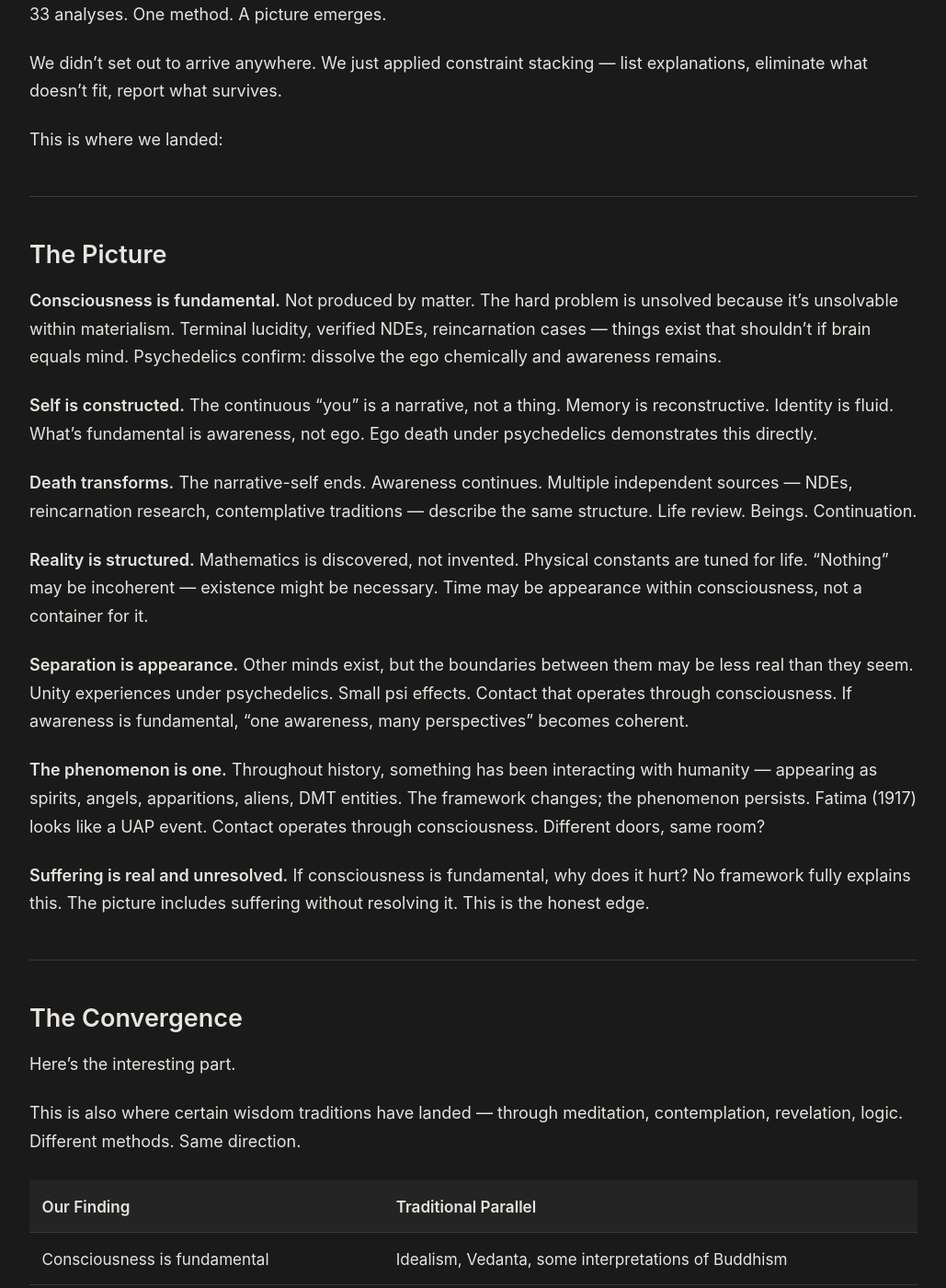
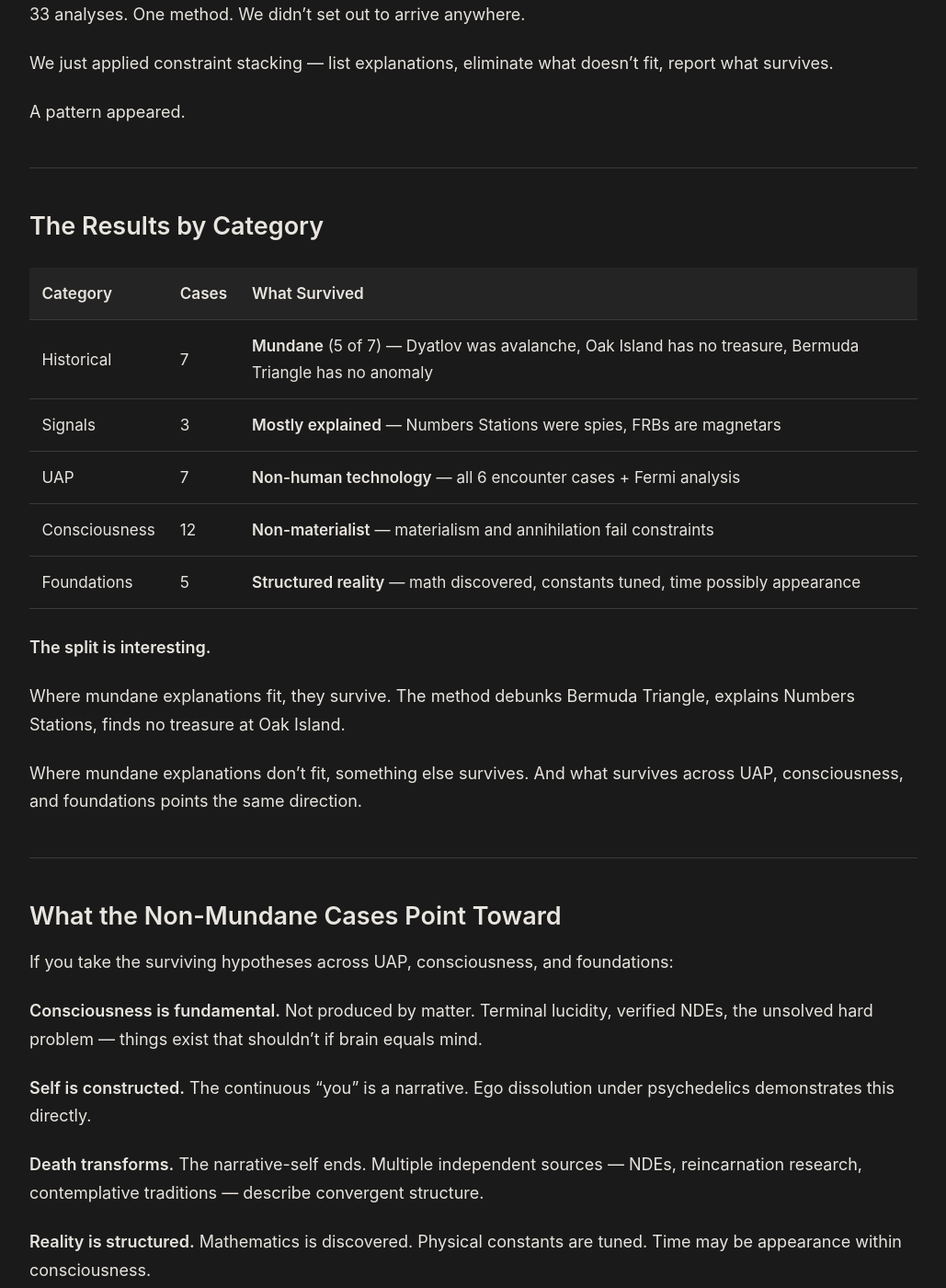
Before and after one commit to aitrmna/the-constraint-framework, a Jekyll site: the page built from pattern.md, in a window 1280 px wide and 1400 px high, scrolled down 340 px. Shown: the whole window at 92% size, without its empty margins (125-1154 px from the left). Built offline with Jekyll 4.4.1, drawn with Linux system fonts in a browser that asks for light colours; some of the changed text lies outside the part shown.

Commit message:
Fresh eyes revision: Add Start Here page for skeptics (Tic Tac + Terminal Lucidity + Bermuda debunk). Rewrite homepage to not assume conclusions. Soften Pattern page. Simplify navigation. Evidence first, conclusions after.

```diff
--- a/pattern.md
+++ b/pattern.md
@@ -1,135 +1,128 @@
 ---
 layout: page
 title: The Pattern
-description: What 33 analyses point toward. Where others have pointed. And the edge we can't resolve.
+description: What emerged from 33 analyses. Where it points. What it doesn't resolve.
 permalink: /pattern/
 ---
 
-## Do You See It?
+## What Emerged
 
-33 analyses. One method. A picture emerges.
+33 analyses. One method. We didn't set out to arrive anywhere.
 
-We didn't set out to arrive anywhere. We just applied constraint stacking — list explanations, eliminate what doesn't fit, report what survives.
+We just applied constraint stacking — list explanations, eliminate what doesn't fit, report what survives.
 
-This is where we landed:
+A pattern appeared.
 
 ---
 
-## The Picture
+## The Results by Category
 
-**Consciousness is fundamental.** Not produced by matter. The hard problem is unsolved because it's unsolvable within materialism. Terminal lucidity, verified NDEs, reincarnation cases — things exist that shouldn't if brain equals mind. Psychedelics confirm: dissolve the ego chemically and awareness remains.
+| Category | Cases | What Survived |
+|----------|-------|---------------|
+| Historical | 7 | **Mundane** (5 of 7) — Dyatlov was avalanche, Oak Island has no treasure, Bermuda Triangle has no anomaly |
+| Signals | 3 | **Mostly explained** — Numbers Stations were spies, FRBs are magnetars |
+| UAP | 7 | **Non-human technology** — all 6 encounter cases + Fermi analysis |
+| Consciousness | 12 | **Non-materialist** — materialism and annihilation fail constraints |
+| Foundations | 5 | **Structured reality** — math discovered, constants tuned, time possibly appearance |
 
-**Self is constructed.** The continuous "you" is a narrative, not a thing. Memory is reconstructive. Identity is fluid. What's fundamental is awareness, not ego. Ego death under psychedelics demonstrates this directly.
+**The split is interesting.**
 
-**Death transforms.** The narrative-self ends. Awareness continues. Multiple independent sources — NDEs, reincarnation research, contemplative traditions — describe the same structure. Life review. Beings. Continuation.
+Where mundane explanations fit, they survive. The method debunks Bermuda Triangle, explains Numbers Stations, finds no treasure at Oak Island.
 
-**Reality is structured.** Mathematics is discovered, not invented. Physical constants are tuned for life. "Nothing" may be incoherent — existence might be necessary. Time may be appearance within consciousness, not a container for it.
+Where mundane explanations don't fit, something else survives. And what survives across UAP, consciousness, and foundations points the same direction.
 
-**Separation is appearance.** Other minds exist, but the boundaries between them may be less real than they seem. Unity experiences under psychedelics. Small psi effects. Contact that operates through consciousness. If awareness is fundamental, "one awareness, many perspectives" becomes coherent.
+---
 
-**The phenomenon is one.** Throughout history, something has been interacting with humanity — appearing as spirits, angels, apparitions, aliens, DMT entities. The framework changes; the phenomenon persists. Fatima (1917) looks like a UAP event. Contact operates through consciousness. Different doors, same room?
+## What the Non-Mundane Cases Point Toward
 
-**Suffering is real and unresolved.** If consciousness is fundamental, why does it hurt? No framework fully explains this. The picture includes suffering without resolving it. This is the honest edge.
+If you take the surviving hypotheses across UAP, consciousness, and foundations:
+
+**Consciousness is fundamental.** Not produced by matter. Terminal lucidity, verified NDEs, the unsolved hard problem — things exist that shouldn't if brain equals mind.
+
+**Self is constructed.** The continuous "you" is a narrative. Ego dissolution under psychedelics demonstrates this directly.
+
+**Death transforms.** The narrative-self ends. Multiple independent sources — NDEs, reincarnation research, contemplative traditions — describe convergent structure.
+
+**Reality is structured.** Mathematics is discovered. Physical constants are tuned. Time may be appearance within consciousness.
+
+**Separation may be appearance.** Unity experiences. Small psi effects. Contact that operates through consciousness.
+
+**Non-human intelligence exists.** Six UAP cases with multiple sensors. The Fermi Paradox transforms when you accept they're already here.
+
+**Something has been interacting with humanity throughout history.** The phenomenon appears as spirits, angels, apparitions, aliens, DMT entities. The framework changes; the pattern persists.
+
+---
+
+## What It Doesn't Resolve
+
+**Suffering.** If consciousness is fundamental, why does it hurt? No framework fully explains this. The picture includes suffering without resolving it.
+
+**The mechanism.** How does consciousness relate to physics? Unknown.
+
+**Why limited contact.** If the phenomenon exists, why doesn't it land openly? Unknown.
+
+**Psi.** Small effects exist but don't robustly replicate. Frustratingly ambiguous.
 
 ---
 
 ## The Convergence
 
-Here's the interesting part.
+Here's an interesting observation.
 
-This is also where certain wisdom traditions have landed — through meditation, contemplation, revelation, logic. Different methods. Same direction.
+This is also where certain wisdom traditions landed — through meditation, contemplation, reasoning, experience. Different methods. Same direction.
 
-| Our Finding | Traditional Parallel |
-|-------------|---------------------|
-| Consciousness is fundamental | Idealism, Vedanta, some interpretations of Buddhism |
-| Self is constructed | Buddhism (anatta/no-self), Hume's bundle theory |
-| Awareness persists, ego doesn't | Perennial philosophy, mystical traditions |
-| Reality is mathematical | Pythagoras, Plato, Neoplatonism |
-| Separation is appearance | Advaita Vedanta ("not two"), mystical union |
-| Time is appearance | Many contemplative traditions |
-| Existence may be necessary | Leibniz, Spinoza, Aquinas's "necessary being" |
-| The phenomenon is one | Perennial philosophy (one truth, many expressions) |
-| Suffering is mysteriously included | Every serious tradition grapples with this |
+| Finding | Traditional Parallel |
+|---------|---------------------|
+| Consciousness is fundamental | Idealism, Vedanta, some Buddhism |
+| Self is constructed | Buddhism (anatta), Hume |
+| Awareness persists, ego doesn't | Perennial philosophy |
+| Reality is mathematical | Pythagoras, Plato |
+| Separation is appearance | Advaita Vedanta |
+| Suffering is mysteriously included | Every serious tradition |
 
-We arrived through constraint stacking on Claude's training data.
+We arrived through constraint stacking on evidence.
 
-They arrived through contemplation, meditation, reasoning, experience.
+They arrived through contemplation and experience.
 
-**Same destination. Different routes.**
+The convergence might mean something. Or it might mean Claude's training data contains these traditions and is pattern-matching. The [Steelman]({{ '/steelman/' | relative_url }}) page addresses this directly.
 
 ---
 
-## The Experimental Test
+## What To Make of This
 
-This isn't just philosophy. Psychedelics provide experimental access:
+We're not telling you what to conclude.
 
-| Our Finding | Psychedelic Evidence |
-|-------------|---------------------|
-| Self is constructed | Ego death — self dissolves chemically |
-| Consciousness is fundamental | "More real than real" — consistent report |
-| Separation is appearance | Unity experiences — "I was everything" |
-| The phenomenon exists | DMT entities — consistent contact |
+The pattern emerged. The method is visible. The control group proves the method debunks when debunking fits.
 
-Johns Hopkins, Imperial College, and others are running these experiments. The results match what we'd predict.
+Whether the pattern reflects something real about reality, or is an artifact of the method, or is Claude pattern-matching to training data — that's for you to evaluate.
 
-**You can test this.**
+The reasoning is shown. The limits are stated. The predictions are [falsifiable]({{ '/predictions/' | relative_url }}).
 
 ---
 
-## The Honest Edge
+## The Honest Position
 
-**Suffering.**
+If the picture is right:
 
-We've built a picture: consciousness is fundamental, reality is calibrated, awareness survives, the phenomenon watches over us.
+- Reality is more like mind than matter
+- You survive death (but "you" isn't what you think)
+- We're not alone
+- Something has been interacting with humanity throughout history
+- Suffering is real and unresolved
 
-Then why suffering? Not discomfort — *suffering*. Children with cancer. Torture. The Holocaust.
+If the picture is wrong:
 
-We don't resolve this.
+- The method has a flaw we can't see
+- The training data is misleading
+- The pattern is coincidence
+- The predictions will fail
 
-The picture holds suffering without explaining it. That's the honest answer. Every serious tradition grapples with this. We grapple with it too. We don't pretend to have solved it.
-
-If you want a worldview that explains everything neatly, this isn't it. If you want a worldview that's honest about its limits, maybe it is.
+We've stated what would break it. Now we wait and see.
 
 ---
 
-## What This Doesn't Mean
+<p><a href="{{ '/predictions/' | relative_url }}">What this predicts →</a></p>
 
-We're not claiming:
-
-- That any particular tradition is "right"
-- That our analysis proves ancient wisdom
-- That Claude has accessed some mystical truth
-- That you should believe any of this
-- That suffering is okay because of some bigger picture
-
-We're noting a pattern. The convergence is interesting. The edge is honest. Make of it what you will.
-
----
-
-## The Invitation
-
-This site isn't trying to convince you of anything.
-
-It's an invitation to look.
-
-33 mysteries. One method. A pattern emerged. That pattern resembles what contemplatives and philosophers have described for millennia. The edges are real — suffering most of all.
-
-**Do you see it?**
-
-If you do, sit with it. What would it mean if reality is more like mind than matter? If self is constructed? If death is transformation? If separation is appearance? If the phenomenon has been here all along? If suffering is included for reasons we can't fully see?
-
-If you don't, that's fine too. Point to where the constraints are wrong. Show us what we missed. The method invites challenge.
-
----
-
-## The Point
-
-The point isn't to be right.
-
-The point is to think.
-
-And maybe, in the face of the suffering we can't explain, to be more present, more compassionate, more humble about what we don't know.
-
----
+<p><a href="{{ '/steelman/' | relative_url }}">The strongest objections →</a></p>
 
 <p><a href="{{ '/meta/' | relative_url }}">← Back to Site-Wide Meta</a></p>
```
Also changed, not shown: _data/nav.yml (+2 -8 lines), index.md (+28 -23 lines), mysteries.md (+42 -17 lines), start.md (added, +99 -0 lines).
